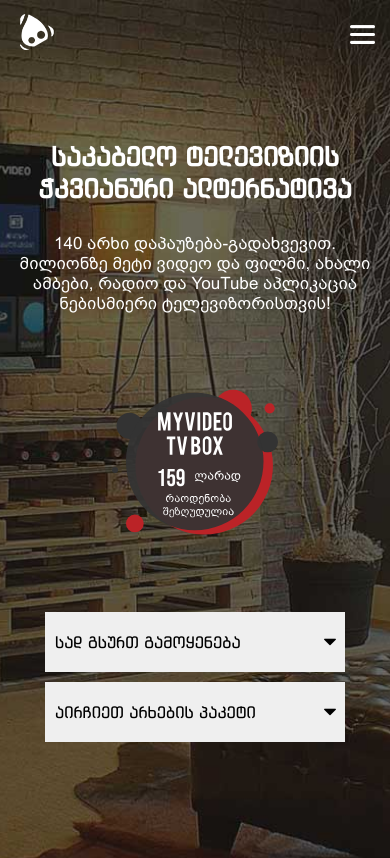
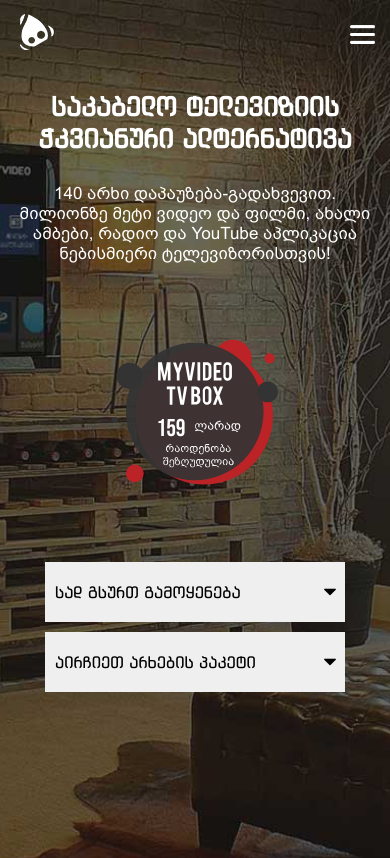
Before and after one commit to Desp0o/tvbox, a React (Create React App) app: page /pages/apps/smartTvApp in a window 390 px wide. Shown: the top 858 px of the page. Built offline with nearby package versions, Linux system fonts and the light colour scheme.

Commit message:
fix main screen for resposnive

```diff
--- a/src/components/footer/footer.css
+++ b/src/components/footer/footer.css
@@ -39,6 +39,8 @@
     align-items: center;
     justify-content: space-between;
     padding: 0 100px;
+    filter: grayscale(0.4);
+
 
 }
 
--- a/src/components/footer/footer.js
+++ b/src/components/footer/footer.js
@@ -2,21 +2,21 @@
 
 import imedi from "../images/channels/imedi.webp"
 import rustavi from "../images/channels/rustavi2.webp"
-import ntv from "../images/channels/ntb.webp"
+import setanta from "../images/channels/setanta.webp"
 import pervi from "../images/channels/1tv.webp"
 import maestro from "../images/channels/maestro.webp"
 import gds from "../images/channels/gds.webp"
 import tabula from "../images/channels/tabula.webp"
 import tnt from "../images/channels/tnt.webp"
 import tvpirveli from "../images/channels/tvpirveli.webp"
-import setanta from "../images/channels/setanta.webp"
+import silkSport1 from "../images/channels/silk1.png"
 
 import { ModalContext } from "../modalContext"
 import { useContext } from "react"
 
 export default function Footer(){
 
-    const channelArray = [imedi, rustavi, ntv, pervi, maestro, gds, tabula, tnt, tvpirveli, setanta]
+    const channelArray = [imedi, rustavi, setanta, pervi, maestro, gds, tabula, tnt, tvpirveli]
 
     const {setModalClass} = useContext(ModalContext)
 
--- a/src/components/mianScreenBG/firstScreen.css
+++ b/src/components/mianScreenBG/firstScreen.css
@@ -46,7 +46,7 @@
 
 @media (max-width:800px) {
     .firsrScreen_inner{
-        padding-top: 100px;
+        padding-top: 50px;
         padding-left: 10px;
         padding-right: 10px;
     }
```
Also changed, not shown: src/components/images/channels/deutschewelle.png (added), src/components/images/channels/silk1.png (added).
